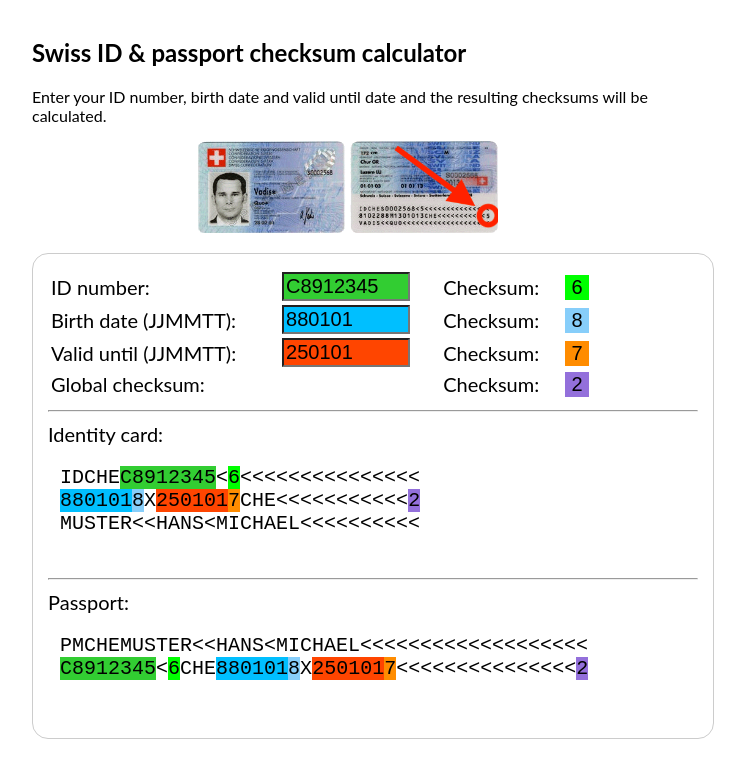
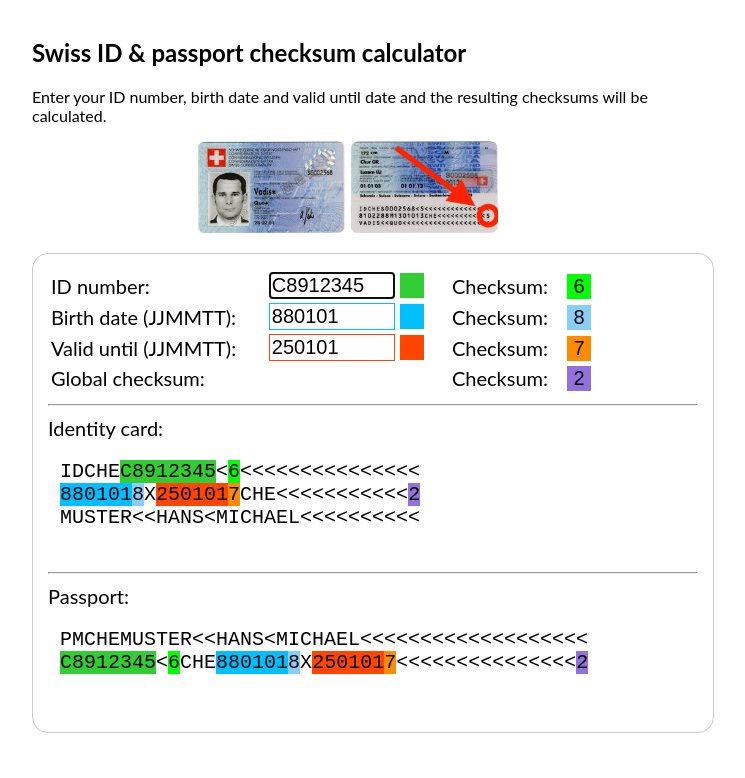
Before and after one commit to akleemans/swiss-id-checksum, a plain HTML site: page index.html in a window 1280 px wide. Shown: the whole page, without its empty margins (292-1037 px from the left). Drawn offline with nearby package versions, Linux system fonts and the light colour scheme.

Commit message:
Change input colors, make clear what input fields are writable

```diff
--- a/index.html
+++ b/index.html
@@ -25,7 +25,8 @@
                 </td>
                 <td>
                     <input type="text" ng-model="idCheckDigitCtrl.partA" ng-change="idCheckDigitCtrl.calculate()"
-                           style="font-size: 20px; width: 120px; background-color: limegreen;">
+                           style="font-size: 20px; width: 120px; border: 1px solid limegreen" autofocus>
+                    <input type="text" readonly style="font-size: 20px; width: 20px; background-color: limegreen; border: 0;">
                 </td>
                 <td>
                     Checksum:
@@ -41,7 +42,9 @@
                 </td>
                 <td>
                     <input type="text" ng-model="idCheckDigitCtrl.partB" ng-change="idCheckDigitCtrl.calculate()"
-                           style="font-size: 20px; width: 120px; background-color: deepskyblue;">
+                           style="font-size: 20px; width: 120px; border: 1px solid deepskyblue">
+                    <input type="text" readonly style="font-size: 20px; width: 20px; background-color: deepskyblue; border: 0;">
+
                 </td>
                 <td>
                     Checksum:
@@ -57,7 +60,8 @@
                 </td>
                 <td>
                     <input type="text" ng-model="idCheckDigitCtrl.partC" ng-change="idCheckDigitCtrl.calculate()"
-                           style="font-size: 20px; width: 120px; background-color: orangered;">
+                           style="font-size: 20px; width: 120px; border: 1px solid orangered">
+                    <input type="text" readonly style="font-size: 20px; width: 20px; background-color: orangered; border: 0;">
                 </td>
                 <td>
                     Checksum:
```
